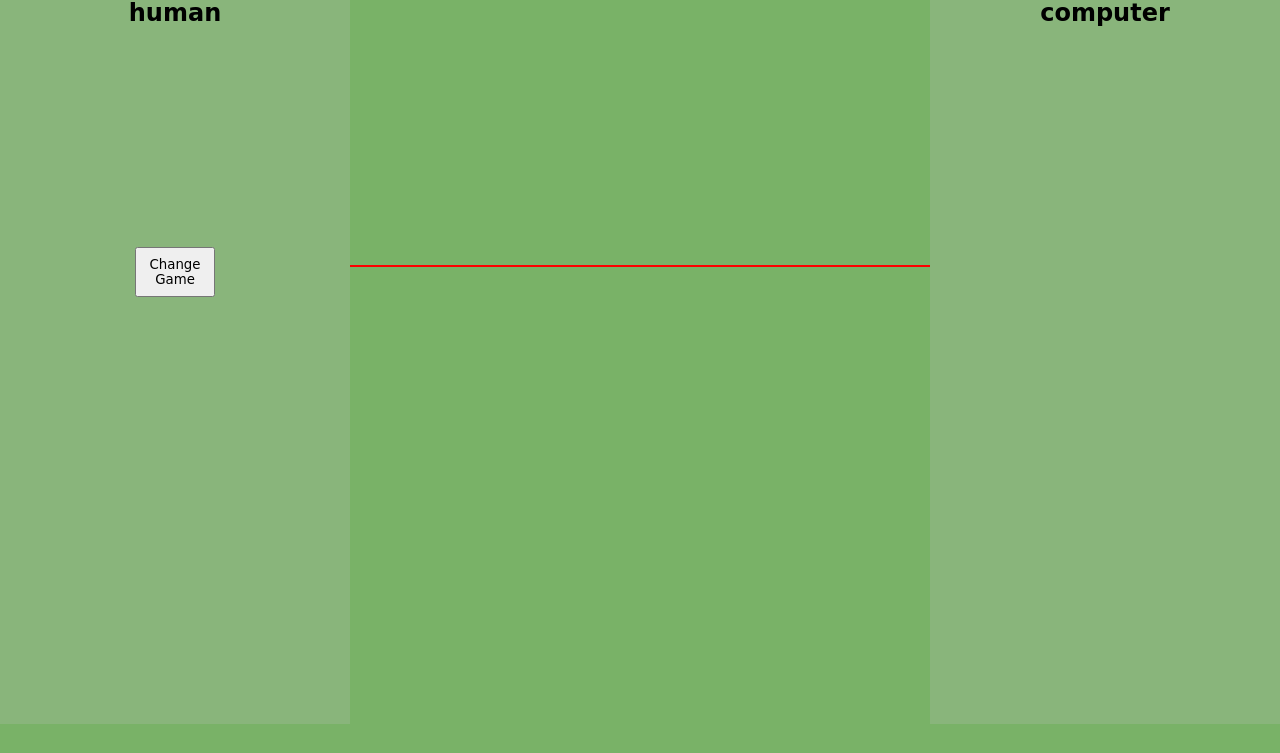
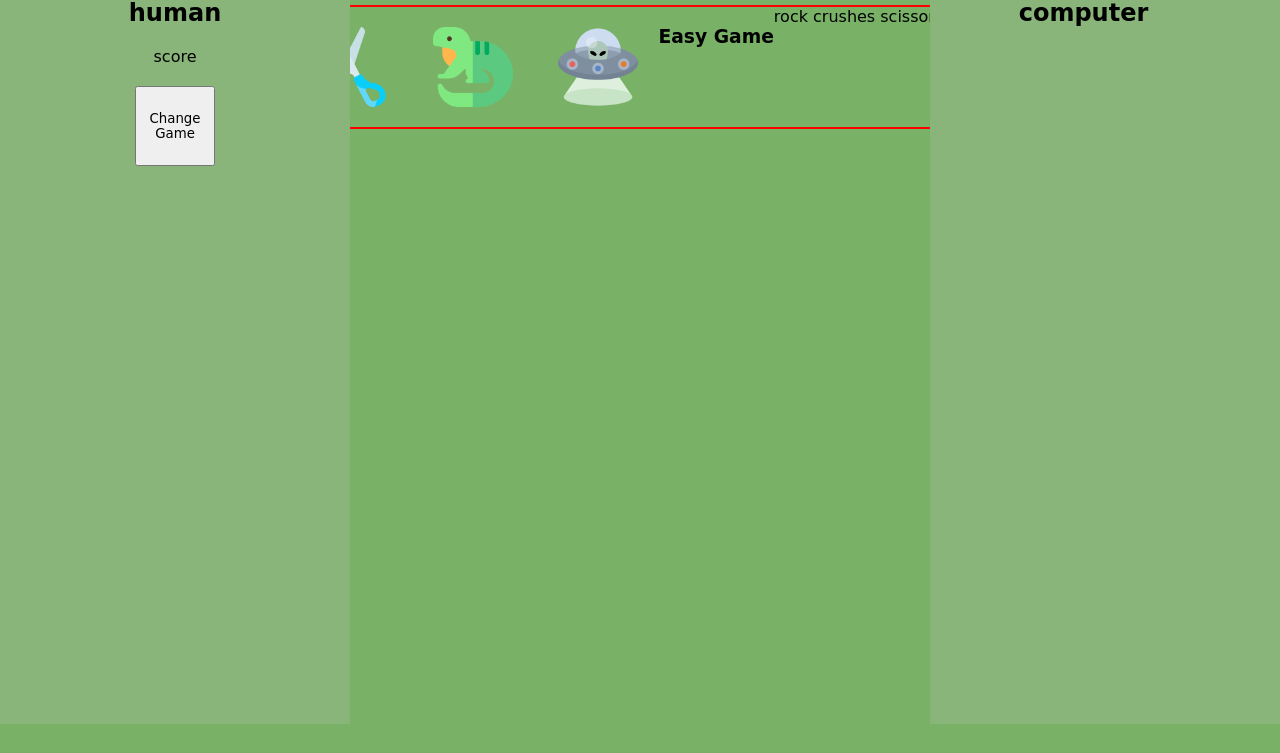
Before and after one commit to Marisa5280/Rock-Paper-Scissors, a plain HTML site: page index.html in a window 1280 px wide. Shown: the part 76-829 px from the top of the page. Before the commit the page ends 800 px from the top, so only its background shows below. Drawn offline with Linux system fonts and the light colour scheme; a web font is replaced by a local one.

Commit message:
Add images and styling to selection buttons

```diff
--- a/index.html
+++ b/index.html
@@ -15,40 +15,34 @@
         <p class="winner">
             <!-- "" won this round -->
         </p>
-        <div class="game-buttons">
-            <button class="game-icon" id="paper">
-                paper
-            </button>
-            <button class="game-icon" id="scissors">
-                scissors
-            </button>
-            <button class="game-icon" id="rock">
-                rock
-            </button>
-        </div>
-        <section class="left-section-wrapper">
+        <aside class="left-section-wrapper">
             <h2>human</h2>
             <div class="score">
-                <!-- score -->
+                score
             </div>
             <button>Change Game</button>
-            <!-- left section will go here -->
-        </section>
-        <main class="game">
-            <!-- <button class="selection" id="rock">ROCK</button>
-            <button class="selection" id="paper">PAPER</button>
-            <button class="selection" id="scissors">SCISSORS</button>
-            <button class="selection hidden" id="lizard">LIZARD</button>
-            <button class="selection hidden" id="alien">ALIEN</button>
-            game will go here -->
+        </aside>
+        <main>
+            <div class="game-icons">
+                <button class="selection" id="rock"></button>
+                <button class="selection" id="paper"></button>
+                <button class="selection" id="scissors"></button>
+                <button class="selection" id="lizard"></button>
+                <button class="selection" id="alien"></button>
+            </div>
+            <p>
+                <h3>Easy Game</h3>
+                rock crushes scissors
+                scissors cut paper
+                paper covers rock
+            </p>
         </main>
-        <section class="right-section-wrapper">
+        <aside class="right-section-wrapper">
             <h2>computer</h2>
             <div class="score">
-                <!-- score -->
+                score
             </div>
-            <!-- right section will go here -->
-        </section>
+        </aside>
         <script src="main.js"></script>
     </body>
 </html>
--- a/styles.css
+++ b/styles.css
@@ -3,8 +3,9 @@
 }
 
 body {
-  border: 2px solid red;
-  background-color: #79B267
+  background-color: #79B267;
+  height: 100vh;
+
 }
 
 h1 {
@@ -37,11 +38,53 @@ h1 {
   }
 
 button {
-  height: 50px;
+  height: 80px;
   width: 80px;
-  margin-top: 200px;
+  margin: 20px;
   }
+
+#rock {
+  background: transparent;
+  background-image: url("assets/rock.png");
+  background-size: cover;
+  border: none;
+}
+
+#paper {
+  background: transparent;
+  background-image: url("assets/paper.png");
+  background-size: cover;
+  border: none;
+}
+
+#scissors {
+  background: transparent;
+  background-image: url("assets/scissors.png");
+  background-size: cover;
+  border: none;
+}
+
+#lizard {
+  background: transparent;
+  background-image: url("assets/lizard.png");
+  background-size: cover;
+  border: none;
+}
+
+#alien {
+  background: transparent;
+  background-image: url("assets/alien.png");
+  background-size: cover;
+  border: none;
+}
 
 h2 {
   margin-top: 75px;
 }
+
+main {
+  display: flex;
+  justify-content: center;
+  border: 2px solid red;
+  justify-items: center;
+}
```
